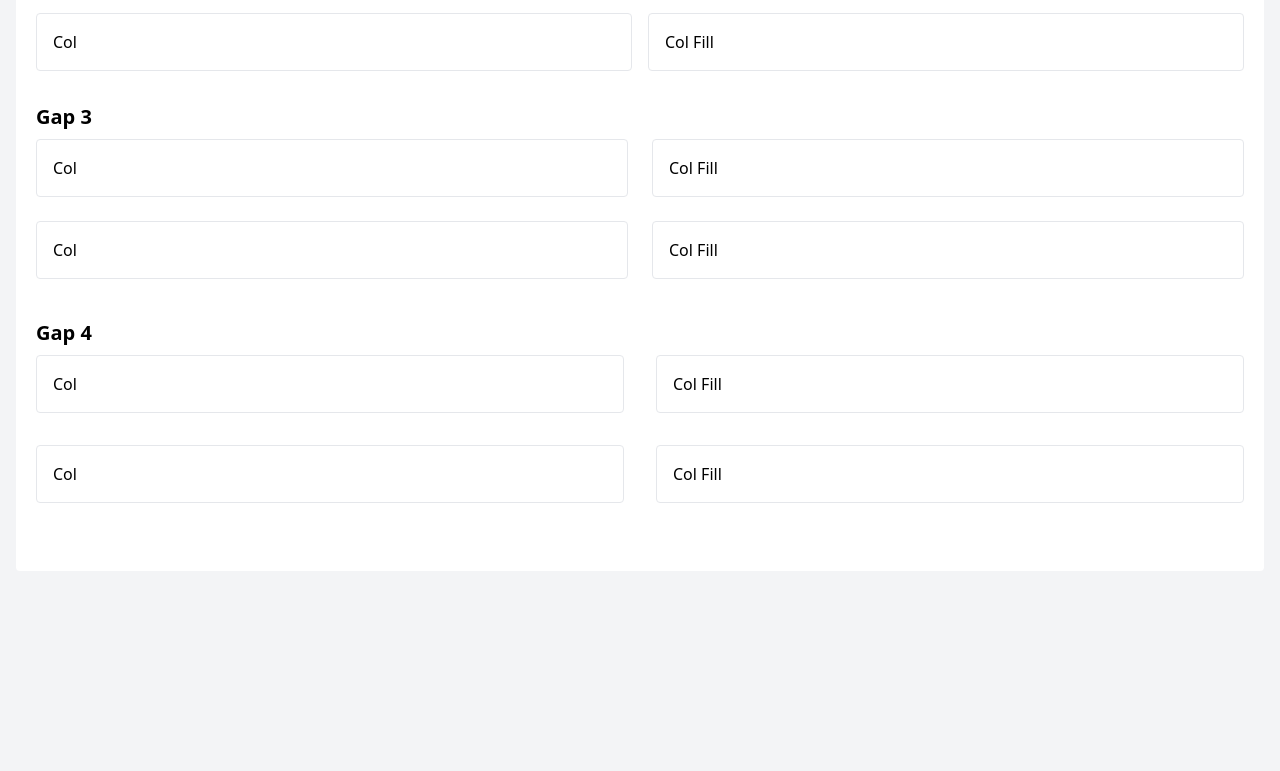
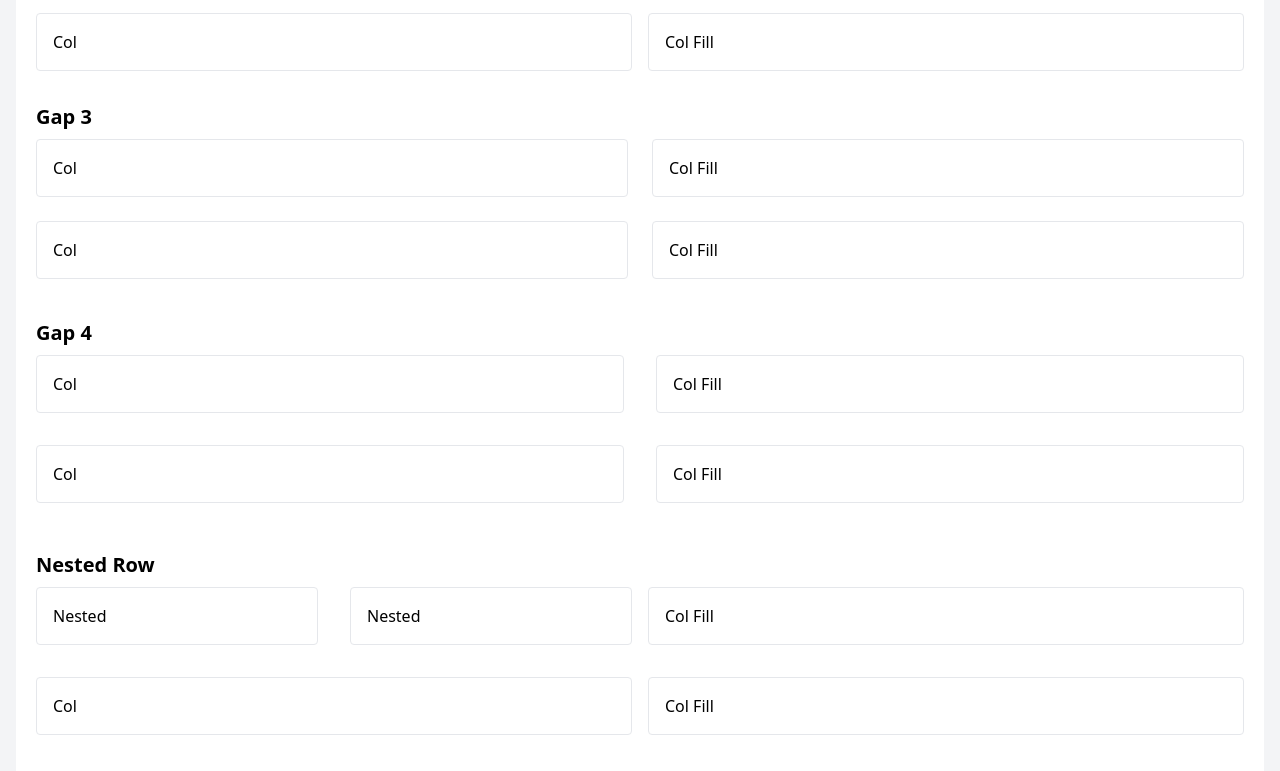
Before and after one commit to ibrahimalanshor/crispy-computing-machine, a website: page index.html in a window 1280 px wide. Shown: the part 1029-1800 px from the top of the page. Before the commit the page ends 1640 px from the top, so only its background shows below. Drawn offline with Linux system fonts and the light colour scheme.

Commit message:
Fix Row Nest

```diff
--- a/index.html
+++ b/index.html
@@ -159,7 +159,42 @@
           </div>
         </div>
       </div>
+      <h1 class="font-bold text-xl mb-2">Nested Row</h1>
+
+      <div class="row row-gap-2 mb-4">
+        <div class="col mb-8 basis-1/2">
+          <div class="row row-gap-4">
+            <div class="col-fill">
+              <div class="p-4 border rounded">
+               Nested
+             </div>
+            </div>
+            <div class="col-fill">
+              <div class="p-4 border rounded">
+               Nested
+             </div>
+            </div>
+          </div>
+        </div>
+        <div class="mb-8 col-fill">
+          <div class="p-4 border rounded">
+            Col Fill
+          </div>
+        </div>
+        <div class="col mb-8 basis-1/2">
+          <div class="p-4 border rounded">
+            Col
+          </div>
+        </div>
+        <div class="col mb-8 col-fill">
+          <div class="p-4 border rounded">
+            Col Fill
+          </div>
+        </div>
+      </div>
     </div>
+    </div>
+
 
   </div>
 
--- a/index.js
+++ b/index.js
@@ -27,7 +27,7 @@ module.exports = plugin(function ({ addUtilities, theme }) {
       marginLeft: `-${spacing[gap]}`,
       marginRight: `-${spacing[gap]}`,
     },
-    [`.row-gap-${gap} .col, .row-gap-${gap} .col-fill`]: {
+    [`.row-gap-${gap} > .col, .row-gap-${gap} > .col-fill`]: {
       paddingLeft: `${spacing[gap]}`,
       paddingRight: `${spacing[gap]}`,
     }
--- a/package.json
+++ b/package.json
@@ -1,6 +1,6 @@
 {
   "name": "crispy-computing-machine",
-  "version": "1.0.1",
+  "version": "1.0.2",
   "description": "",
   "main": "index.js",
   "scripts": {
```
Also changed, not shown: dist/style.css.
